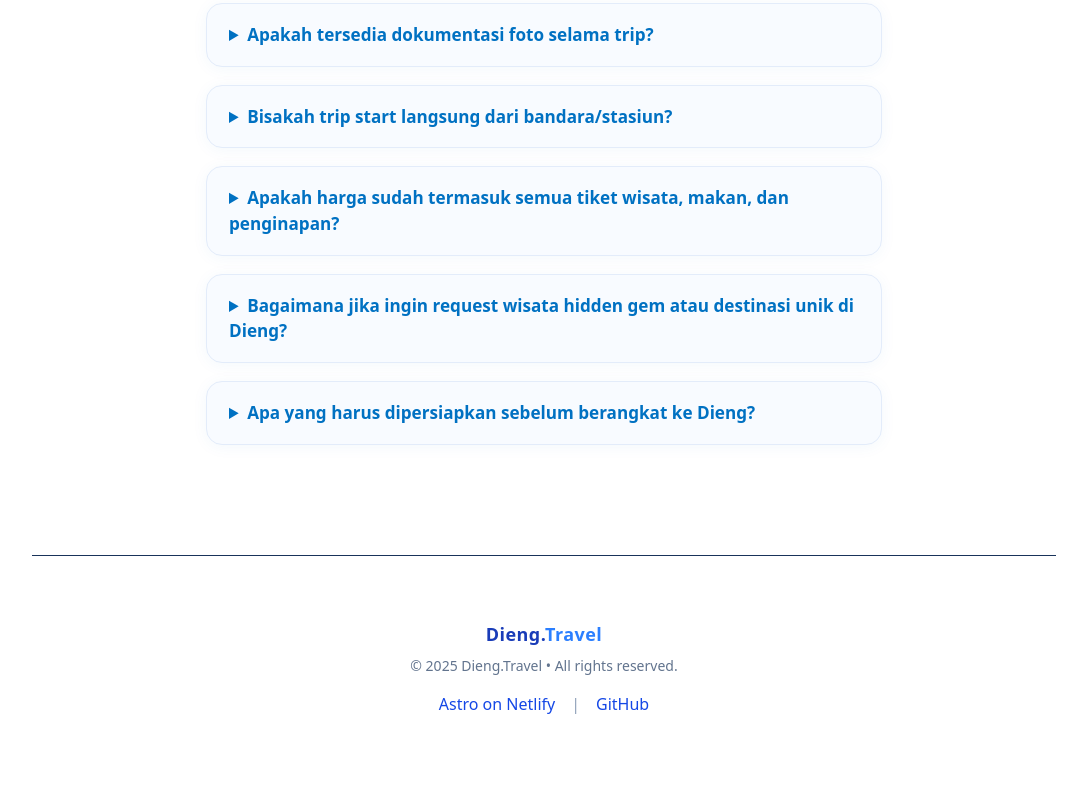
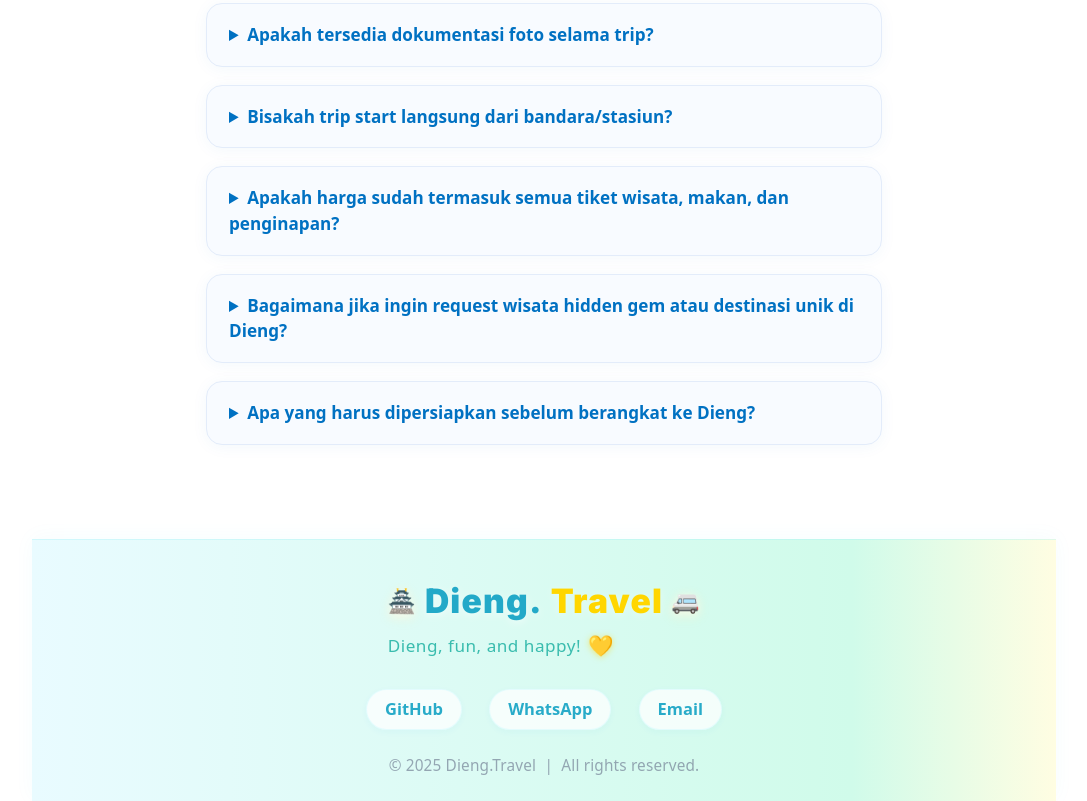
Before and after one commit to wikipedieng/travel, an Astro site: page / in a window 1280 px wide. Shown: the part 2132-2933 px from the top of the page, without its empty margins (96-1183 px from the left). Before the commit the page ends 2888 px from the top, so only its background shows below. Built offline with nearby package versions, Linux system fonts and the light colour scheme; Astro itself is replaced by a stand-in of ours; a web font is replaced by a local one.

Commit message:
Update Footer.astro

```diff
--- a/src/components/Footer.astro
+++ b/src/components/Footer.astro
@@ -1,21 +1,117 @@
----
----
-<footer class="w-full border-t bg-white/90 mt-20">
-  <div class="max-w-4xl mx-auto flex flex-col items-center justify-center gap-2 px-5 pt-10 pb-8 sm:pt-16 sm:pb-10">
-    <p class="text-lg font-semibold text-blue-800 tracking-wide">
-      Dieng.<span class="text-blue-500">Travel</span>
-    </p>
-    <p class="text-sm text-slate-500">
-      © {new Date().getFullYear()} Dieng.Travel &bull; All rights reserved.
-    </p>
-    <div class="flex gap-4 mt-2">
-      <a href="https://docs.netlify.com/frameworks/astro/" target="_blank" rel="noopener" class="text-blue-600 hover:text-blue-800 transition font-medium underline underline-offset-4 decoration-dashed">
-        Astro on Netlify
-      </a>
-      <span class="text-slate-400">|</span>
-      <a href="https://github.com/wikipedieng/travel" target="_blank" rel="noopener" class="text-slate-500 hover:text-blue-600 transition font-medium underline underline-offset-4 decoration-dashed">
-        GitHub
-      </a>
+<footer class="dieng-footer-cartoon">
+  <div class="footer-inner">
+    <div class="footer-brand">
+      <span class="footer-logo">
+        <span class="icon-candi">🏯</span>
+        Dieng.<span class="accent">Travel</span>
+        <span class="icon-mobil">🚐</span>
+      </span>
+      <span class="footer-love">Dieng, fun, and happy! <span class="icon-love">💛</span></span>
+    </div>
+    <div class="footer-links">
+      <a href="https://github.com/wikipedieng/travel" target="_blank" rel="noopener" class="footer-link">GitHub</a>
+      <a href="https://wa.me/628" target="_blank" rel="noopener" class="footer-link">WhatsApp</a>
+      <a href="mailto:wikipedieng@gmail.com" class="footer-link">Email</a>
+    </div>
+    <div class="footer-copyright">
+      <span>© {new Date().getFullYear()} Dieng.Travel &nbsp;|&nbsp; All rights reserved.</span>
     </div>
   </div>
 </footer>
+
+<style>
+.dieng-footer-cartoon {
+  width: 100%;
+  background: linear-gradient(90deg, #e9fbff 0%, #d0fbea 80%, #fffde2 100%);
+  border-top: 0.5px solid #9beef44e;
+  padding: 0;
+  box-shadow: 0 -2px 20px #29d6ee0a;
+  margin-top: 64px;
+  position: relative;
+}
+.footer-inner {
+  max-width: 980px;
+  margin: 0 auto;
+  padding: 36px 20px 24px 20px;
+  display: flex;
+  flex-direction: column;
+  align-items: center;
+  gap: 12px;
+}
+.footer-logo {
+  font-family: 'Inter', Arial, sans-serif;
+  font-size: 2.1rem;
+  font-weight: 900;
+  color: #23a9c8;
+  display: flex;
+  align-items: center;
+  gap: 8px;
+  letter-spacing: 1.2px;
+  margin-bottom: 3px;
+  text-shadow: 0 2px 8px #fff9;
+}
+.footer-logo .accent {
+  color: #ffd600;
+  font-weight: 900;
+  text-shadow: 0 2px 10px #fff6;
+}
+.icon-candi,
+.icon-mobil {
+  font-size: 1.4rem;
+  filter: drop-shadow(0 2px 5px #ffeaa966);
+}
+.footer-love {
+  font-size: 1.07rem;
+  color: #39bcae;
+  margin-top: 4px;
+  display: flex;
+  align-items: center;
+  gap: 5px;
+  font-weight: 500;
+  letter-spacing: 0.03em;
+}
+.icon-love {
+  font-size: 1.2em;
+  margin-left: 2px;
+  filter: drop-shadow(0 1px 3px #ffd60080);
+}
+.footer-links {
+  display: flex;
+  gap: 1.7rem;
+  margin: 16px 0 2px 0;
+}
+.footer-link {
+  color: #23a9c8;
+  font-weight: 600;
+  font-size: 1.03rem;
+  text-decoration: none;
+  padding: 7px 18px;
+  border-radius: 999px;
+  background: rgba(255,255,255,0.77);
+  border: 1px solid #d2faff88;
+  box-shadow: 0 2px 9px #23a9c80e;
+  transition: background 0.17s, color 0.15s, box-shadow 0.16s;
+  opacity: 0.97;
+}
+.footer-link:hover,
+.footer-link:focus {
+  background: #ffd60022;
+  color: #ffd600;
+  box-shadow: 0 4px 18px #ffd60026;
+  text-decoration: none;
+}
+.footer-copyright {
+  margin-top: 10px;
+  font-size: 0.96rem;
+  color: #7b899c;
+  text-align: center;
+  opacity: 0.74;
+  letter-spacing: 0.01em;
+}
+
+@media (max-width: 600px) {
+  .footer-inner { padding: 22px 4px 16px 4px; }
+  .footer-logo { font-size: 1.19rem; }
+  .footer-links { gap: 0.85rem; margin: 12px 0 0 0; }
+}
+</style>
```
